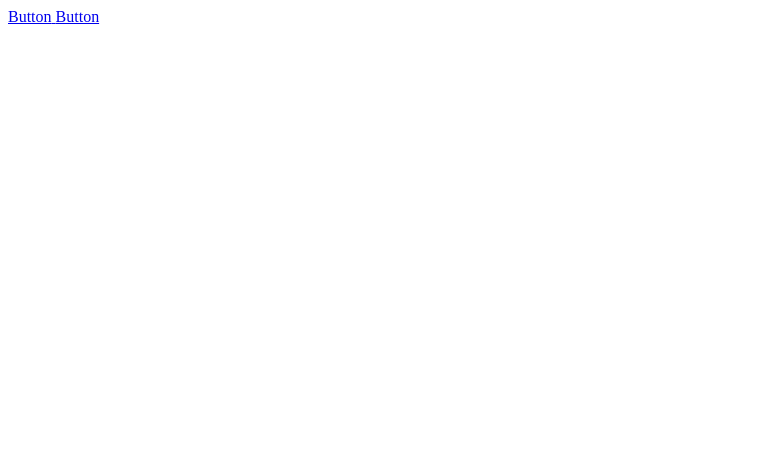
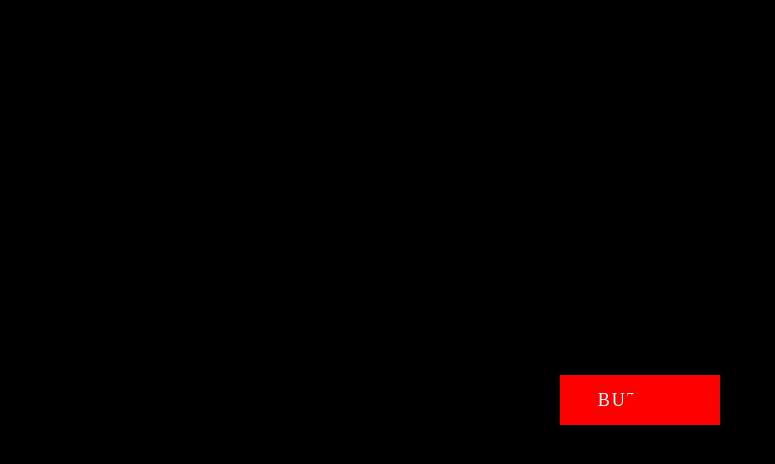
Before and after one commit to RomSys1/button_hover_efect1_css, a plain HTML site: page index.html in a window 1280 px wide. Shown: the whole page, without its empty margins (0-775 px from the left). Drawn offline with Linux system fonts and the light colour scheme.

Commit message:
segundo commit

```diff
--- a/index.html
+++ b/index.html
@@ -4,6 +4,7 @@
     <meta charset="UTF-8">
     <meta name="viewport" content="width=device-width, initial-scale=1.0">
     <title>Document</title>
+    <link rel="stylesheet" href="style.css">
 </head>
 <body>
     <a href="#">
--- a/style.css
+++ b/style.css
@@ -32,4 +32,14 @@ a span{
     justify-content: center;
     align-items: center;
     text-transform: uppercase;
+    letter-spacing: 2px;
+    font-size: 18px;
 }
+
+a span:nth-child(2){
+    color: red;
+    overflow: hidden;
+    z-index: 2;
+    transition: 0.5s;
+    clip-path: polygon(60% 0, 100% 0%, 100% 100%, 60% 100%, 40% 53%);
+}
```
